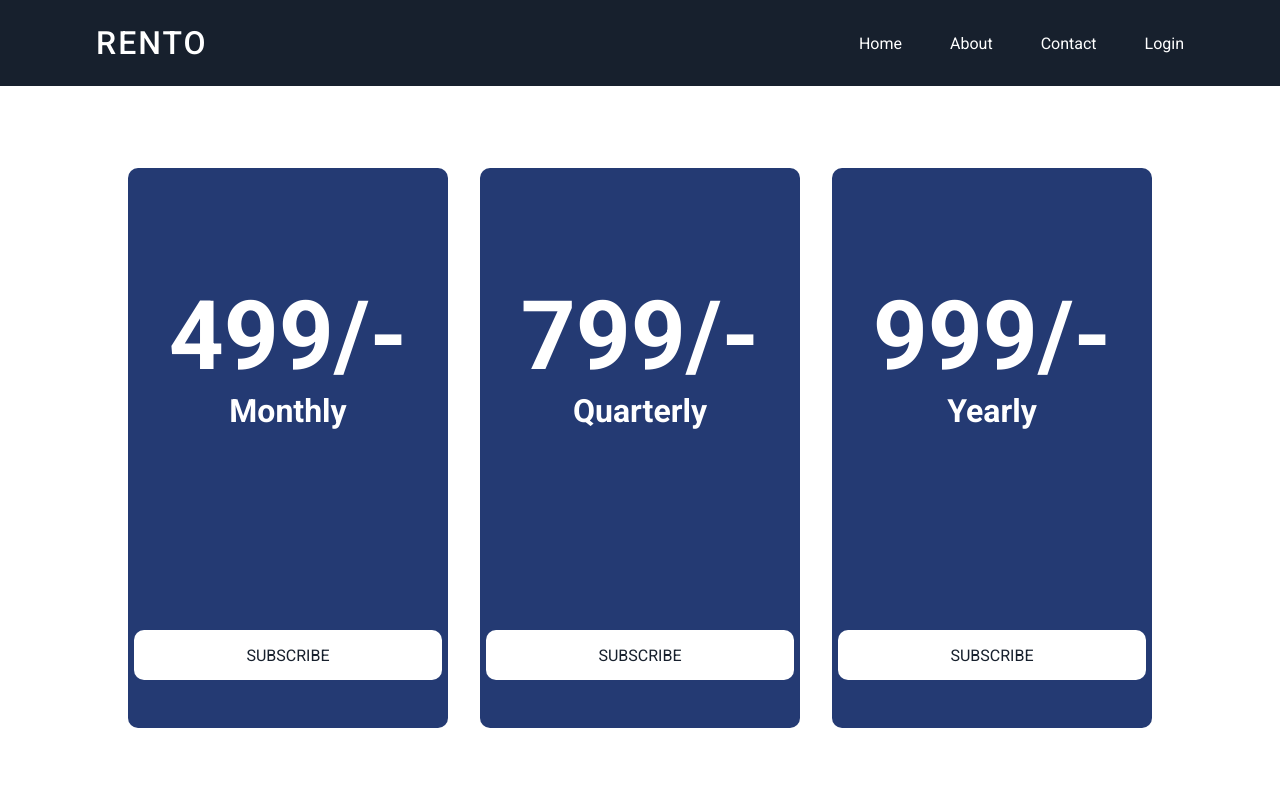
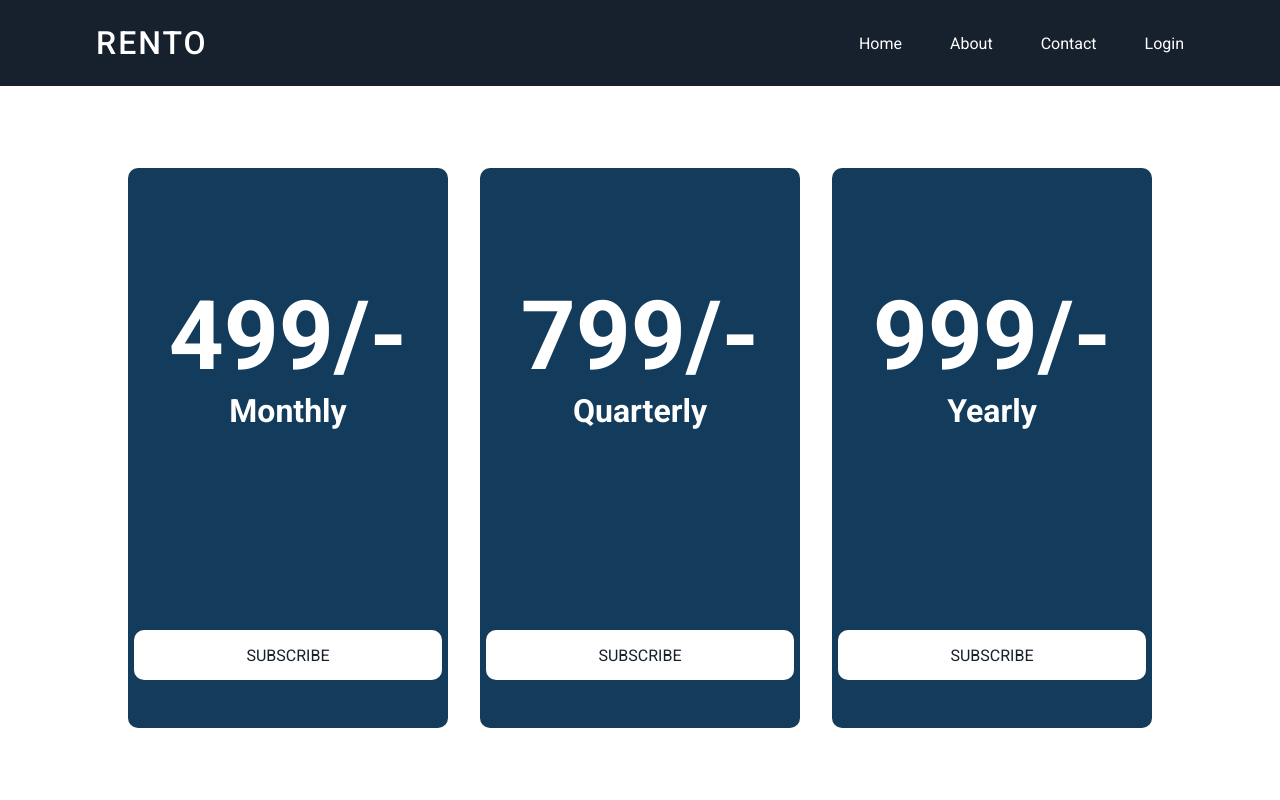
Before and after one commit to arshaddanish/rento, a React (Create React App) app: page /subscribe in a window 1280 px wide. Shown: the top 800 px of the page. Built offline with nearby package versions, Linux system fonts and the light colour scheme.

Commit message:
subscription

```diff
--- a/src/pages/subscription/subscriptionCard.scss
+++ b/src/pages/subscription/subscriptionCard.scss
@@ -1,7 +1,7 @@
 .subscriptionCard-main{
     height: 70vh;
     text-align: center;
-    background-color: #243A73;
+    background-color: #133B5C;
     color: white;
     border-radius: 10px;
     transition: 0.5s;
```
